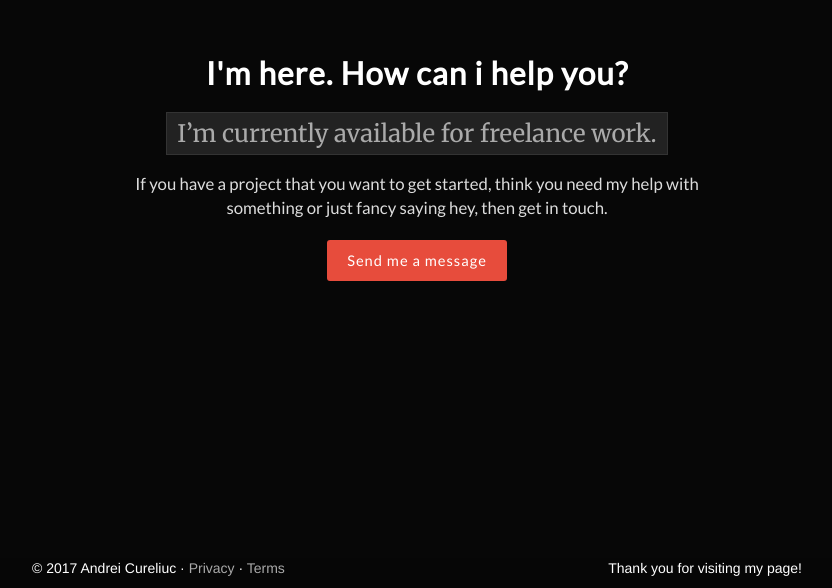
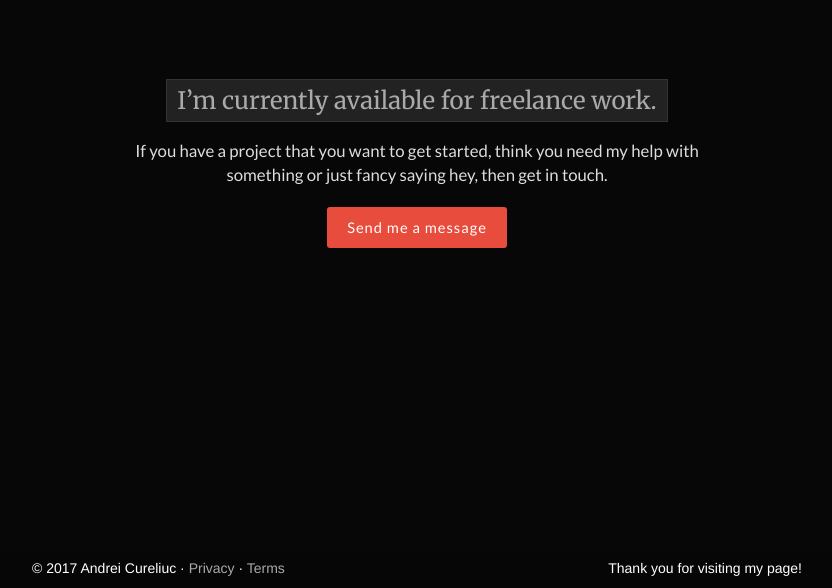
Before and after one commit to CHEZDESIGN/cae, a plain HTML site: page index.html in a window 1280 px wide. Shown: the part 3442-4030 px from the top of the page, without its empty margins (223-1055 px from the left). Drawn offline with nearby package versions, Linux system fonts and the light colour scheme; a web font is replaced by a local one.

Commit message:
Update index.html

```diff
--- a/index.html
+++ b/index.html
@@ -188,7 +188,6 @@
                   <div class="col-md-12">
                      <!--i can help section-->
                      <div class="i-can-help" data-aos="flip-down">
-                        <h1>I'm here. How can i help you?</h1>
                         <h3><span>I’m currently available for freelance work.</span></h3>
                         <p>If you have a project that you want to get started, think you need my help with something or just fancy saying hey, then get in touch.</p>
                         <!--send button-->
```
